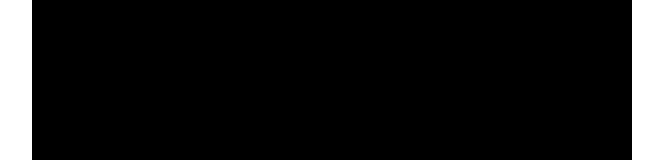
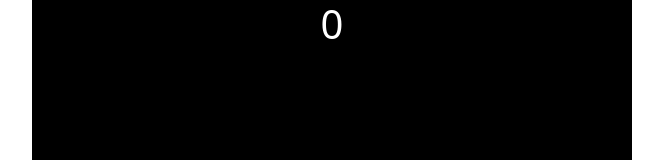
Before and after one commit to benji694/calculatrice-react, a React (Create React App) app: page / in a window 1280 px wide. Shown: the top 160 px of the page, without its empty margins (308-971 px from the left). Built offline with nearby package versions, Linux system fonts and the light colour scheme.

Commit message:
display first number on the screen of calculor (bug)

```diff
--- a/src/component/App.js
+++ b/src/component/App.js
@@ -1,21 +1,33 @@
-import './App.css';
-import React from 'react';
-import ButtonPannel from './ButtonPannel.js'
-import Result from './Result.js'
+import "./App.css";
+import React from "react";
+import ButtonPannel from "./ButtonPannel.js";
+import Result from "./Result.js";
+import { useState } from "react";
 
 function App() {
-
-  let nb1 = 0;
-  let calcul = '';
+  let [nb1, setNb1] = useState(0);
+  let calcul = "";
   let nb2;
+  let [resultat, setResultat] = useState(0);
 
   const clickButton = (txt) => {
-    console.log(txt)
-  }
+    if (calcul === "") {
+      if (Number.isInteger(txt)) {
+        if (nb1 === 0) {
+          setNb1(txt);
+        }else {
+          setNb1(parseInt(nb1 + txt.toString()));
+        }
+      }
+      setResultat(nb1);
+      console.log(nb1);
+    }
+  };
+
   return (
     <div className="App">
-      <Result/>
-      <ButtonPannel clickButton={clickButton}/>
+      <Result result={resultat} />
+      <ButtonPannel clickButton={clickButton} />
     </div>
   );
 }
--- a/src/component/Result.css
+++ b/src/component/Result.css
@@ -1,3 +1,7 @@
 .result{
     height: 40%;
 }
+h1{
+    color: white;
+
+}
--- a/src/component/Result.js
+++ b/src/component/Result.js
@@ -2,10 +2,10 @@
 import React from "react";
 import "./Result.css";
 
-function Result() {
+function Result(props) {
   return (
     <div className="result">
-
+      <h1>{props.result}</h1>
     </div>
   );
 }
```
